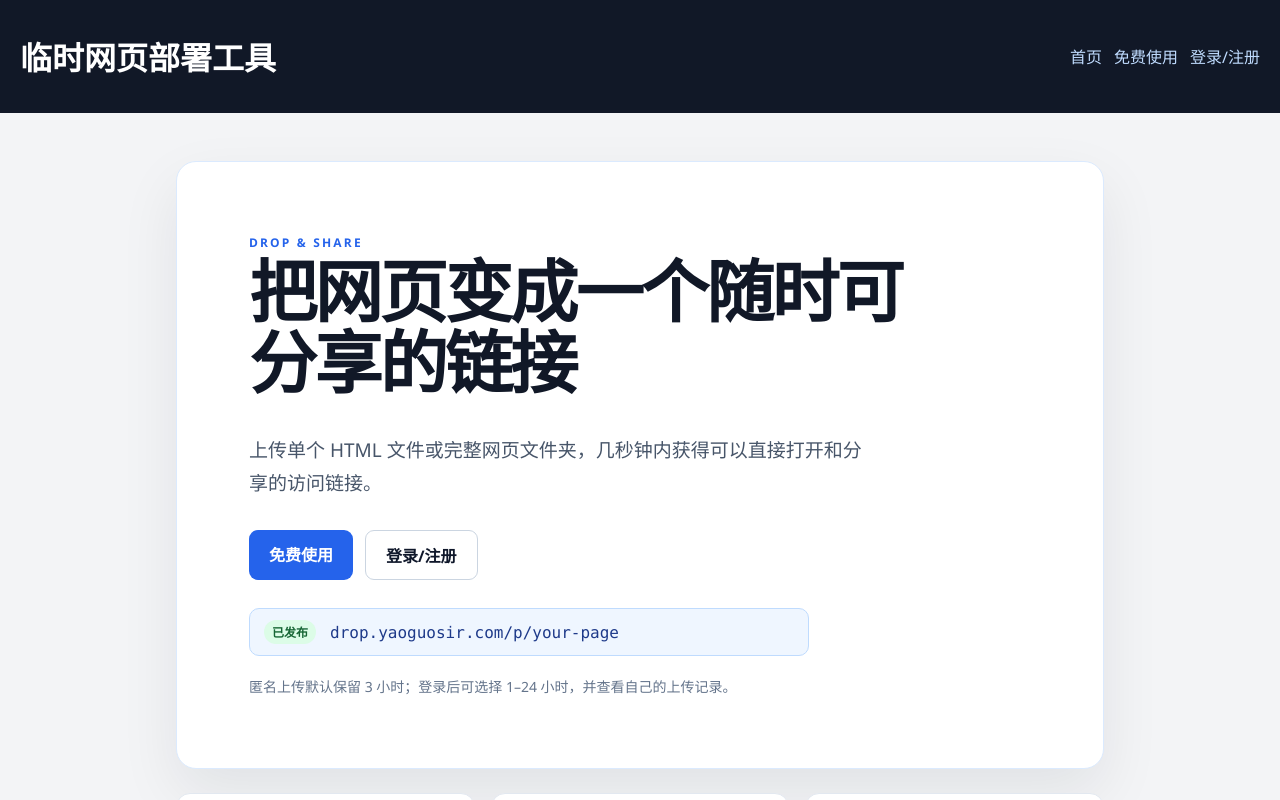
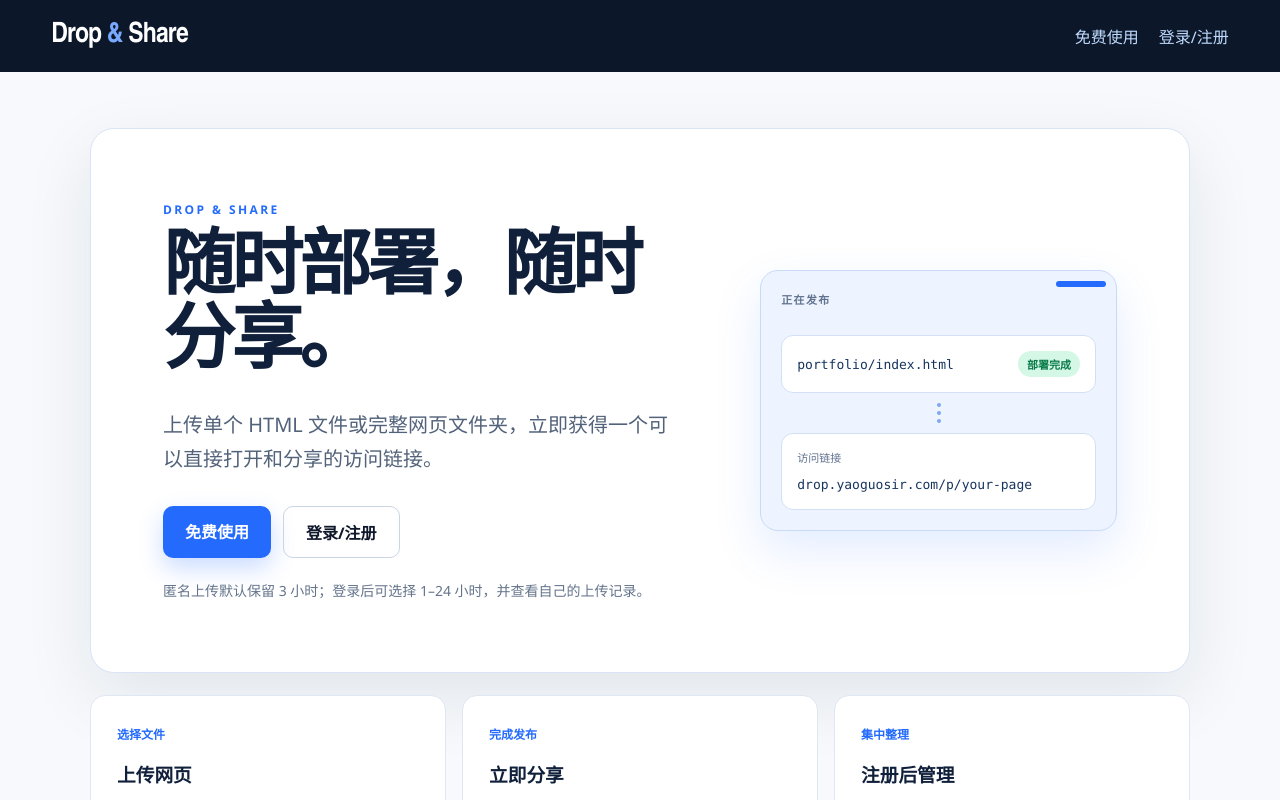
Before and after one commit to fffuuufffuuu/Drop-Share, a React (Vite) app in the folder web/: page / in a window 1280 px wide. Shown: the top 800 px of the page. Built offline with nearby package versions, Linux system fonts and the light colour scheme.

Commit message:
Redesign Drop and Share homepage

```diff
--- a/web/src/App.tsx
+++ b/web/src/App.tsx
@@ -25,9 +25,10 @@ function NavBar() {
 
   return (
     <header className="navbar">
-      <h1>临时网页部署工具</h1>
+      <Link className="navbar-brand" to="/">
+        Drop <span>&amp;</span> Share
+      </Link>
       <nav>
-        <Link to="/">首页</Link>
         <Link to="/upload">{currentUser ? "上传" : "免费使用"}</Link>
         {currentUser ? (
           <Link to="/dashboard">{currentUser.username}</Link>
--- a/web/src/pages/HomePage.tsx
+++ b/web/src/pages/HomePage.tsx
@@ -4,10 +4,11 @@ export function HomePage() {
   return (
     <section className="home-page">
       <div className="home-hero">
+        <div className="home-copy">
           <p className="home-eyebrow">DROP &amp; SHARE</p>
-        <h2>把网页变成一个随时可分享的链接</h2>
+          <h1>随时部署，随时分享。</h1>
           <p className="home-summary">
-          上传单个 HTML 文件或完整网页文件夹，几秒钟内获得可以直接打开和分享的访问链接。
+            上传单个 HTML 文件或完整网页文件夹，立即获得一个可以直接打开和分享的访问链接。
           </p>
           <div className="home-actions">
             <Link className="home-primary-action" to="/upload">
@@ -17,28 +18,41 @@ export function HomePage() {
               登录/注册
             </Link>
           </div>
-        <div className="home-link-preview" aria-label="示例访问链接">
-          <span>已发布</span>
-          <code>drop.yaoguosir.com/p/your-page</code>
-        </div>
           <p className="home-retention">
             匿名上传默认保留 3 小时；登录后可选择 1–24 小时，并查看自己的上传记录。
           </p>
         </div>
+        <aside className="deploy-card" aria-label="网页发布示例">
+          <p className="deploy-card-label">正在发布</p>
+          <div className="deploy-card-file">
+            <code>portfolio/index.html</code>
+            <span>部署完成</span>
+          </div>
+          <div className="deploy-card-flow" aria-hidden="true">
+            <span />
+            <span />
+            <span />
+          </div>
+          <div className="deploy-card-result">
+            <small>访问链接</small>
+            <code>drop.yaoguosir.com/p/your-page</code>
+          </div>
+        </aside>
+      </div>
 
       <div className="home-features" aria-label="主要功能">
         <article>
-          <span>文件</span>
+          <span>选择文件</span>
           <h3>上传网页</h3>
           <p>支持单个 HTML 文件，也支持包含样式、图片和脚本的完整文件夹。</p>
         </article>
         <article>
-          <span>链接</span>
+          <span>完成发布</span>
           <h3>立即分享</h3>
           <p>上传完成后立即获得访问链接，无需自行配置服务器。</p>
         </article>
         <article>
-          <span>账号</span>
+          <span>集中整理</span>
           <h3>注册后管理</h3>
           <p>查看个人上传记录，并用独立空间整理需要集中管理的网页。</p>
         </article>
--- a/web/src/styles.css
+++ b/web/src/styles.css
@@ -1,7 +1,7 @@
 :root {
-  font-family: "Segoe UI", sans-serif;
-  color: #111827;
-  background: #f3f4f6;
+  font-family: "Microsoft YaHei", "PingFang SC", "Segoe UI", sans-serif;
+  color: #10203b;
+  background: #f7f9fc;
 }
 
 * {
@@ -20,65 +20,89 @@ body {
   display: flex;
   justify-content: space-between;
   align-items: center;
-  padding: 12px 20px;
-  background: #111827;
+  min-height: 72px;
+  padding: 14px clamp(18px, 4vw, 56px);
+  background: #0c172a;
   color: #fff;
+}
+
+.navbar-brand {
+  color: #ffffff;
+  font-family: Bahnschrift, "Arial Narrow", "Microsoft YaHei", sans-serif;
+  font-size: clamp(20px, 2.4vw, 28px);
+  font-weight: 700;
+  letter-spacing: -0.03em;
+  text-decoration: none;
+}
+
+.navbar-brand span {
+  color: #79a8ff;
 }
 
 .navbar nav {
   display: flex;
-  gap: 12px;
+  align-items: center;
+  gap: 20px;
 }
 
-.navbar a {
+.navbar nav a {
   color: #bfdbfe;
   text-decoration: none;
 }
 
+.navbar a:focus-visible {
+  border-radius: 4px;
+  outline: 3px solid #79a8ff;
+  outline-offset: 4px;
+}
+
 .content {
-  max-width: 960px;
-  margin: 20px auto;
-  padding: 0 16px;
+  max-width: 1180px;
+  margin: 0 auto;
+  padding: 0 clamp(16px, 4vw, 40px);
 }
 
 .home-page {
   display: grid;
-  gap: 24px;
-  padding: 28px 0 48px;
+  gap: 22px;
+  padding: clamp(24px, 5vw, 56px) 0 56px;
 }
 
 .home-hero {
-  overflow: hidden;
-  border: 1px solid #dbeafe;
-  border-radius: 20px;
-  padding: clamp(32px, 7vw, 72px);
+  display: grid;
+  grid-template-columns: minmax(0, 1.18fr) minmax(320px, 0.82fr);
+  align-items: center;
+  gap: clamp(36px, 7vw, 84px);
+  border: 1px solid #d9e4f7;
+  border-radius: 24px;
+  padding: clamp(34px, 6vw, 72px);
   background: #ffffff;
-  box-shadow: 0 24px 60px rgba(15, 23, 42, 0.08);
+  box-shadow: 0 24px 70px rgba(16, 32, 59, 0.09);
 }
 
 .home-eyebrow {
-  margin: 0 0 16px;
-  color: #2563eb;
+  margin: 0 0 18px;
+  color: #246bfd;
   font-size: 12px;
   font-weight: 800;
-  letter-spacing: 0.18em;
+  letter-spacing: 0.2em;
 }
 
-.home-hero h2 {
-  max-width: 700px;
+.home-hero h1 {
+  max-width: 640px;
   margin: 0;
   font-family: Bahnschrift, "Arial Narrow", "Microsoft YaHei", sans-serif;
-  font-size: clamp(38px, 7vw, 68px);
-  line-height: 1.05;
-  letter-spacing: -0.04em;
+  font-size: clamp(42px, 6.2vw, 72px);
+  line-height: 1.03;
+  letter-spacing: -0.055em;
 }
 
 .home-summary {
-  max-width: 620px;
+  max-width: 590px;
   margin: 24px 0 0;
-  color: #475569;
-  font-size: 19px;
-  line-height: 1.75;
+  color: #52627a;
+  font-size: clamp(17px, 2vw, 20px);
+  line-height: 1.7;
 }
 
 .home-actions {
@@ -89,19 +113,20 @@ body {
 }
 
 .home-actions a {
-  border-radius: 9px;
-  padding: 12px 20px;
+  border-radius: 10px;
+  padding: 13px 22px;
   font-weight: 700;
   text-decoration: none;
 }
 
 .home-primary-action {
-  background: #2563eb;
+  background: #246bfd;
   color: #ffffff;
+  box-shadow: 0 10px 24px rgba(36, 107, 253, 0.24);
 }
 
 .home-primary-action:hover {
-  background: #1d4ed8;
+  background: #1557dc;
 }
 
 .home-secondary-action {
@@ -150,9 +175,90 @@ body {
 }
 
 .home-retention {
-  margin: 20px 0 0;
+  margin: 22px 0 0;
   color: #64748b;
   font-size: 14px;
+}
+
+.deploy-card {
+  position: relative;
+  border: 1px solid #c8daf8;
+  border-radius: 18px;
+  padding: 20px;
+  background: #edf4ff;
+  box-shadow: 0 20px 48px rgba(36, 107, 253, 0.13);
+}
+
+.deploy-card::before {
+  position: absolute;
+  inset: 10px 10px auto auto;
+  width: 50px;
+  height: 6px;
+  border-radius: 999px;
+  background: #246bfd;
+  content: "";
+}
+
+.deploy-card-label {
+  margin: 0 0 28px;
+  color: #60728e;
+  font-size: 11px;
+  font-weight: 800;
+  letter-spacing: 0.12em;
+}
+
+.deploy-card-file,
+.deploy-card-result {
+  border: 1px solid #d2e0f5;
+  border-radius: 12px;
+  padding: 15px;
+  background: #ffffff;
+}
+
+.deploy-card-file {
+  display: flex;
+  align-items: center;
+  justify-content: space-between;
+  gap: 16px;
+}
+
+.deploy-card code {
+  min-width: 0;
+  overflow-wrap: anywhere;
+  color: #17345f;
+  font-family: Consolas, "SFMono-Regular", monospace;
+  font-size: 13px;
+}
+
+.deploy-card-file span {
+  flex-shrink: 0;
+  border-radius: 999px;
+  padding: 5px 9px;
+  background: #d5f7e6;
+  color: #087a48;
+  font-size: 11px;
+  font-weight: 800;
+}
+
+.deploy-card-flow {
+  display: grid;
+  justify-content: center;
+  gap: 4px;
+  padding: 10px 0;
+}
+
+.deploy-card-flow span {
+  width: 4px;
+  height: 4px;
+  border-radius: 50%;
+  background: #7da8ee;
+}
+
+.deploy-card-result small {
+  display: block;
+  margin-bottom: 7px;
+  color: #60728e;
+  font-size: 11px;
 }
 
 .home-features {
@@ -162,14 +268,14 @@ body {
 }
 
 .home-features article {
-  border: 1px solid #e2e8f0;
-  border-radius: 14px;
-  padding: 24px;
+  border: 1px solid #dfe7f2;
+  border-radius: 15px;
+  padding: 26px;
   background: #ffffff;
 }
 
 .home-features span {
-  color: #2563eb;
+  color: #246bfd;
   font-size: 12px;
   font-weight: 800;
 }
@@ -673,8 +779,8 @@ td {
     gap: 16px;
   }
 
-  .navbar h1 {
-    font-size: 18px;
+  .navbar-brand {
+    font-size: 20px;
     white-space: nowrap;
   }
 
@@ -686,7 +792,18 @@ td {
   }
 
   .home-page {
-    padding-top: 8px;
+    padding-top: 18px;
+  }
+
+  .home-hero {
+    grid-template-columns: 1fr;
+    gap: 32px;
+    border-radius: 18px;
+    padding: 28px 22px;
+  }
+
+  .home-hero h1 {
+    font-size: clamp(40px, 13vw, 56px);
   }
 
   .home-features {
@@ -713,3 +830,18 @@ td {
     padding-inline: 18px;
   }
 }
+
+@media (min-width: 641px) and (max-width: 900px) {
+  .home-hero {
+    grid-template-columns: 1fr;
+  }
+}
+
+@media (prefers-reduced-motion: reduce) {
+  *,
+  *::before,
+  *::after {
+    scroll-behavior: auto !important;
+    transition-duration: 0.01ms !important;
+  }
+}
```
Also changed, not shown: 2 other files (tests, documents, lock files or other folders). Lines whose indentation alone changed are shown as unchanged.
